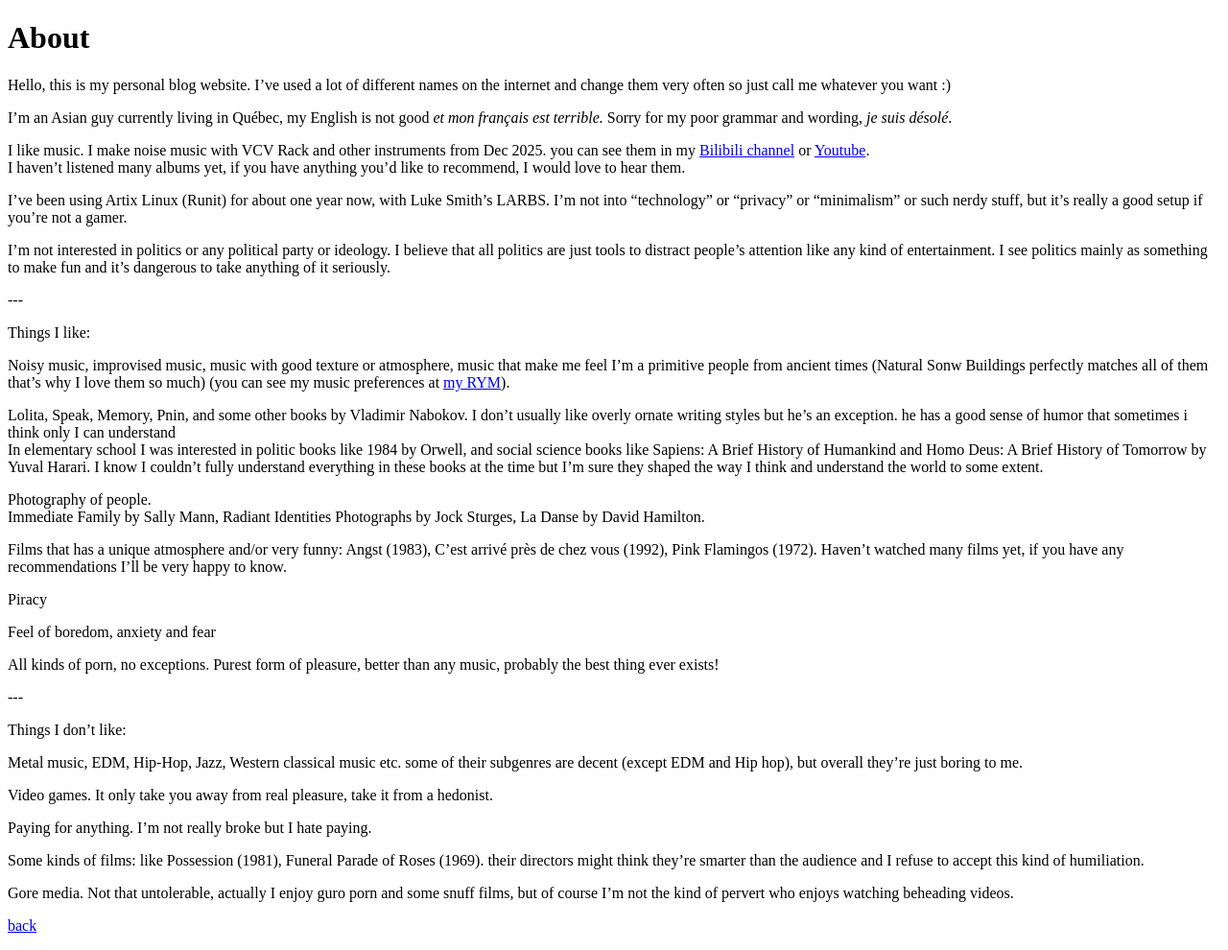
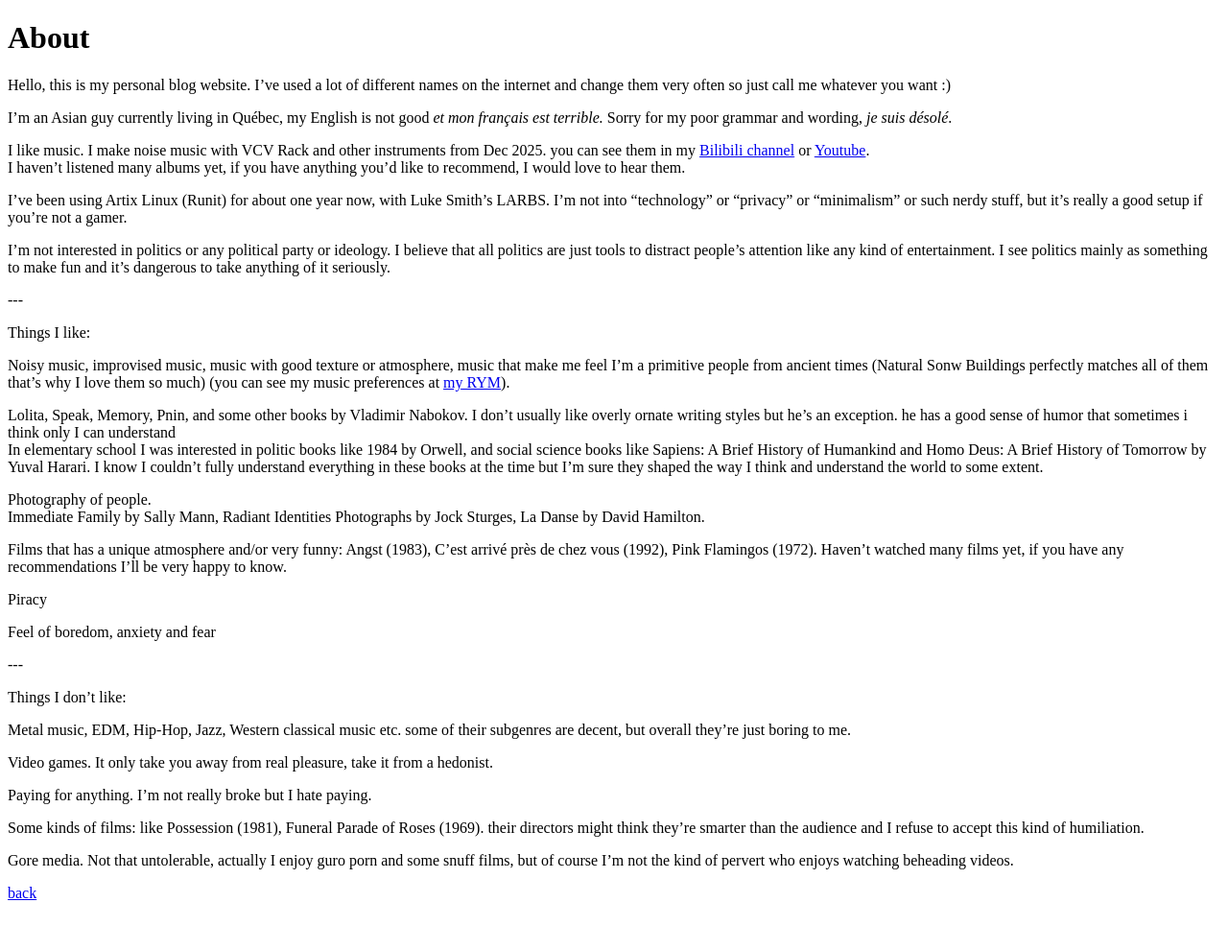
Before and after one commit to Aiwass93/aiwass93.github.io, a Jekyll site: the page built from about.md, in a window 1280 px wide. Shown: the whole page at 96% size. Built offline with Jekyll 4.4.1, drawn with Linux system fonts in a browser that asks for light colours; after the commit the page ends 956 px from its top, so only the background shows below that.

Commit message:
updated some posts and about

```diff
--- a/about.md
+++ b/about.md
@@ -33,13 +33,11 @@
 
 Feel of boredom, anxiety and fear
 
-All kinds of porn, no exceptions. Purest form of pleasure, better than any music, probably the best thing ever exists!
-
 \-\-\-
 
 Things I don't like:
 
-Metal music, EDM, Hip-Hop, Jazz, Western classical music etc. some of their subgenres are decent (except EDM and Hip hop), but overall they're just boring to me.
+Metal music, EDM, Hip-Hop, Jazz, Western classical music etc. some of their subgenres are decent, but overall they're just boring to me.
 
 Video games. It only take you away from real pleasure, take it from a hedonist.
 
```
Also changed, not shown: _gallery/my-physical-music-collection.md (+1 -1 lines), _posts/2026-07-12-my-physical-music-collection.md (+2 -0 lines), assets/images/my-physical-music-collection.jpg.
